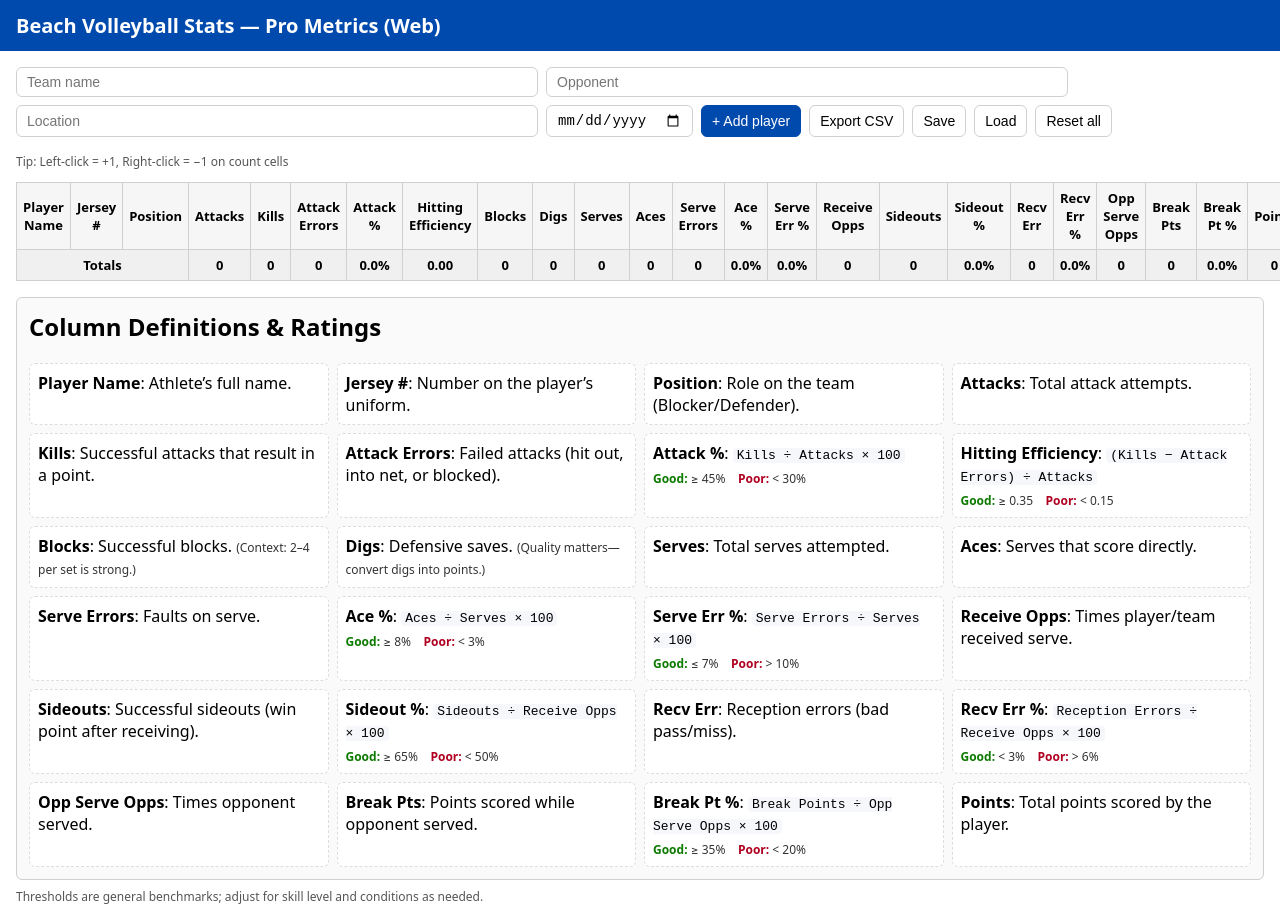
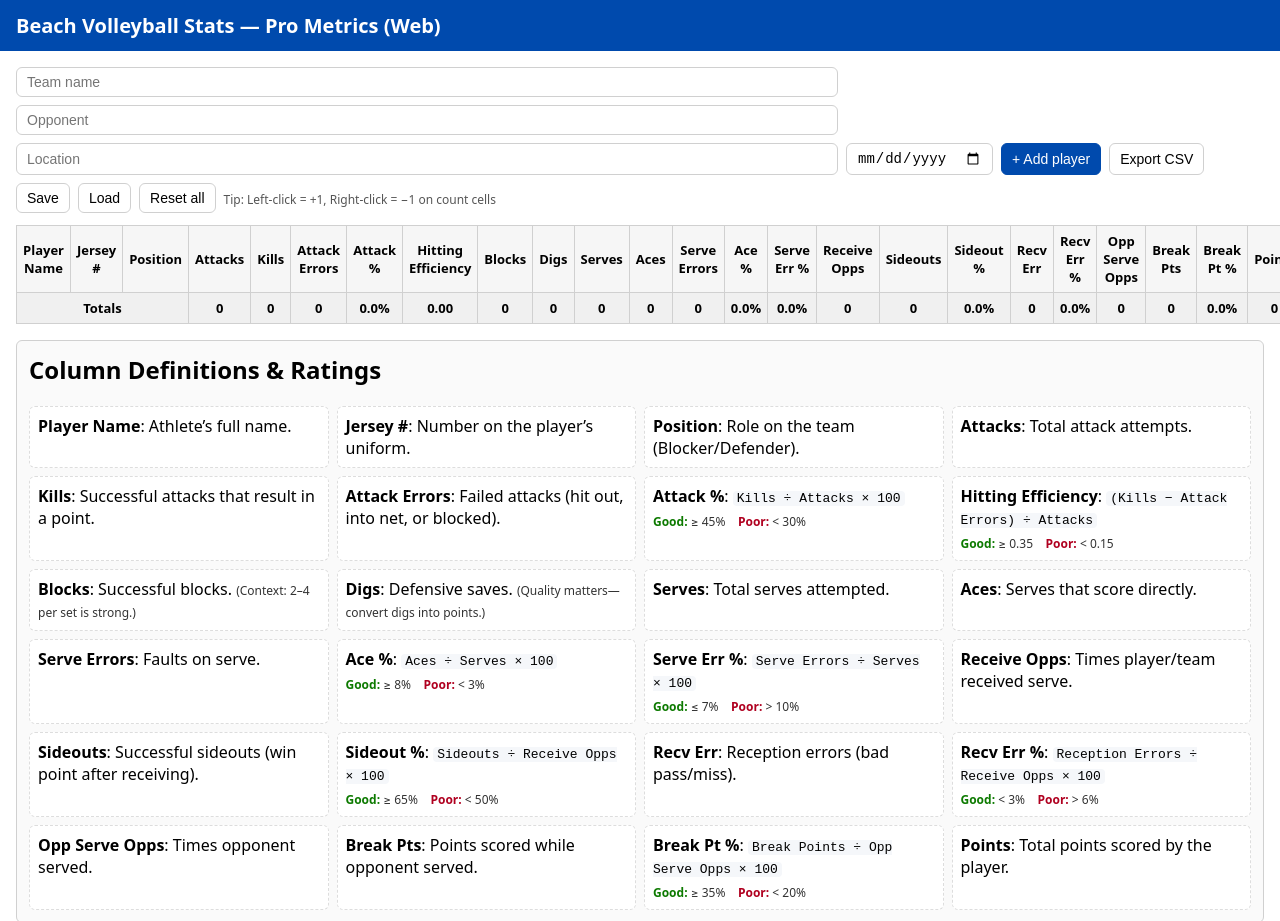
Before and after one commit to dakmacic/Beach_Volleyball_Stats_ProMetrics, a plain HTML site: page index.html in a window 1280 px wide. Shown: the top 921 px of the page. Drawn offline with Linux system fonts and the light colour scheme.

Commit message:
Update index.html

```diff
--- a/index.html
+++ b/index.html
@@ -12,7 +12,7 @@
     main{padding:16px;}
     .toolbar{display:flex;flex-wrap:wrap;gap:8px;margin-bottom:12px;}
     .toolbar input{font-size:14px;padding:6px 10px;border:1px solid var(--border);border-radius:6px;}
-    #teamName,#opponent,#location{width:500px;} /* double width for these fields */
+    #teamName,#opponent,#location{width:800px;} /* double width for these fields */
     .toolbar button{font-size:14px;padding:6px 10px;border:1px solid var(--border);border-radius:6px;background:#fff;cursor:pointer}
     .toolbar button.primary{background:var(--accent);color:#fff;border-color:var(--accent)}
     table{width:100%;border-collapse:collapse;font-size:13px;}
```
